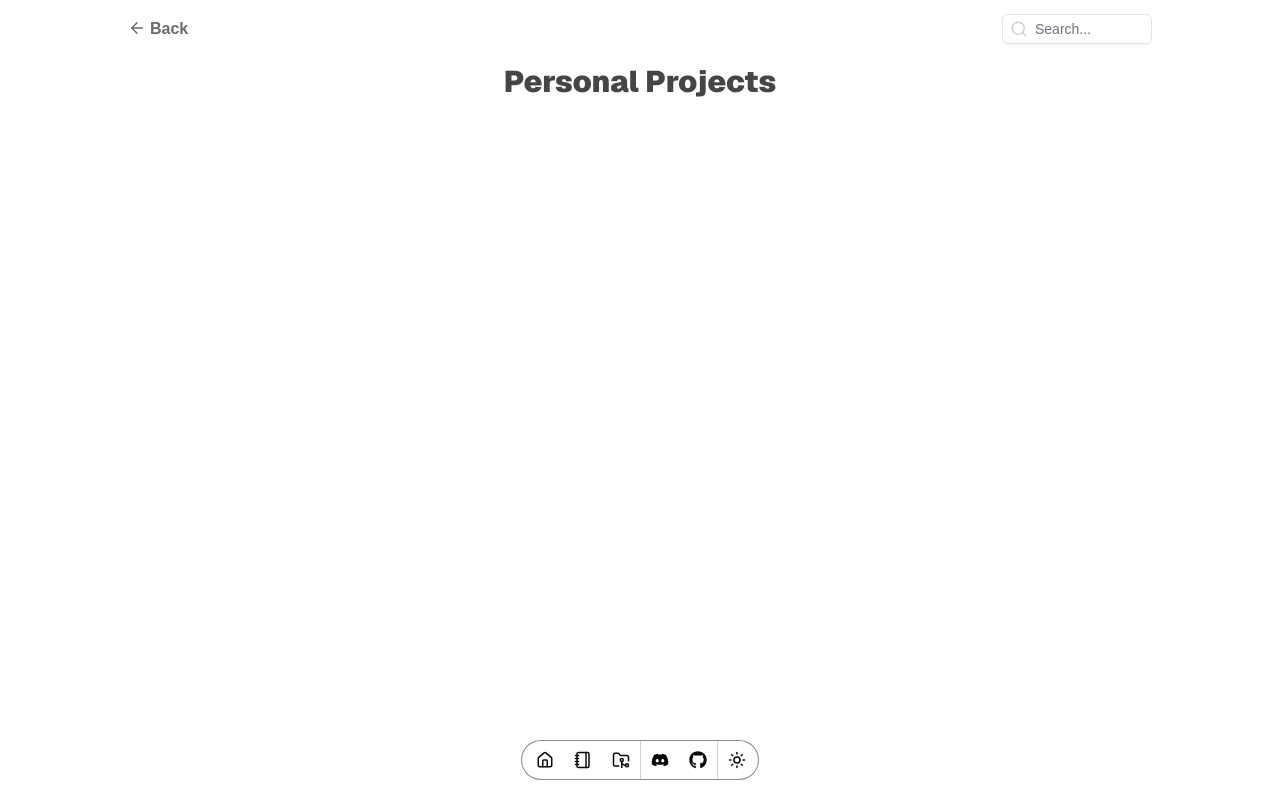
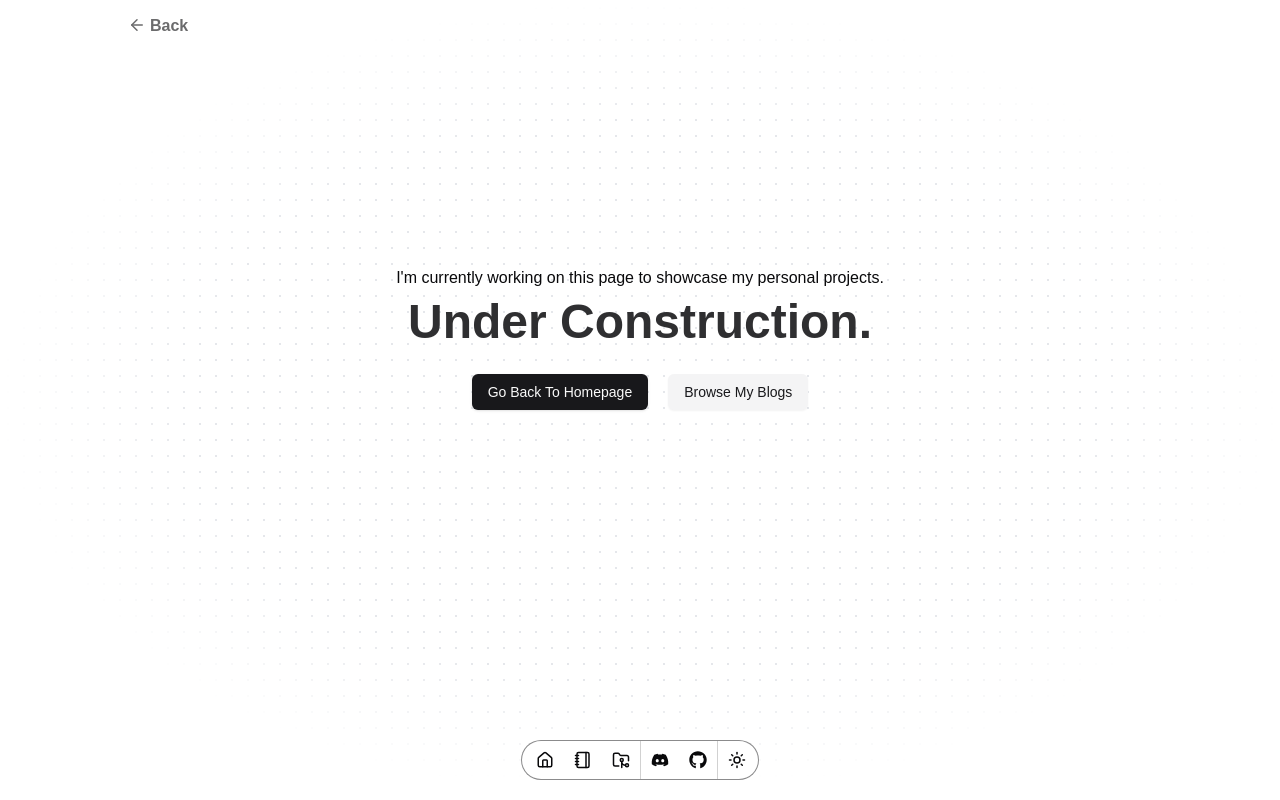
Before and after one commit to renskiedulog/professional-portfolio, a Next.js app: page /works in a window 1280 px wide. Built offline with nearby package versions, Linux system fonts and the light colour scheme.

Commit message:
Added: Temp Content For Works Page

```diff
--- a/src/app/(pages)/works/page.tsx
+++ b/src/app/(pages)/works/page.tsx
@@ -2,8 +2,9 @@ import BlurFade from "@/app/UI/animation-wrappers/fade";
 import BackButton from "@/app/UI/global-components/back-button";
 import Container from "@/app/UI/global-components/container";
 import Heading from "@/app/UI/global-components/heading";
-import { Input } from "@/components/ui/input";
-import { Search } from "lucide-react";
+import { Button } from "@/components/ui/button";
+
+import Link from "next/link";
 
 const WorksPage = () => {
   return (
@@ -12,25 +13,28 @@ const WorksPage = () => {
         {/* Navigation Bar */}
         <div className="w-full flex justify-between">
           <BackButton href="/" />
-          {/* Filter Options */}
-          <div className="flex items-center gap-3">
-            <div className="relative">
-              <Input
-                type="text"
-                className="h-max w-[120px] sm:w-[150px] bg-white dark:bg-primary/10 sm:text-base text-sm pl-8 peer focus:w-[180px] sm:focus:w-[300px] transition-all duration-200 ease-in-out"
-                placeholder="Search..."
-              />
-              <Search
-                size={18}
-                className="absolute top-1/2 left-2 -translate-y-1/2 text-gray-400 opacity-50 transition-opacity duration-300 ease-in-out peer-focus:opacity-100"
-              />
+        </div>
+        <div>
+          {/* <Heading className="w-full text-center my-5">
+            Personal Projects
+          </Heading> */}
+          <div className="w-full min-h-[calc(80vh-40px)] flex items-center justify-center flex-col space-y-2 text-center px-5">
+            <p>
+              I'm currently working on this page to showcase my personal
+              projects.
+            </p>
+            <h1 className="text-5xl font-black text-primary/90 dark:text-primary">
+              Under Construction.
+            </h1>
+            <div className="flex justify-between items-center gap-5">
+              <Link prefetch={false} href="/" className="!mt-5">
+                <Button>Go Back To Homepage</Button>
+              </Link>
+              <Link prefetch={false} href="/blog" className="!mt-5">
+                <Button variant="secondary">Browse My Blogs</Button>
+              </Link>
             </div>
           </div>
-        </div>
-        <div>
-          <Heading className="w-full text-center my-5">
-            Personal Projects
-          </Heading>
         </div>
       </BlurFade>
     </Container>
```
